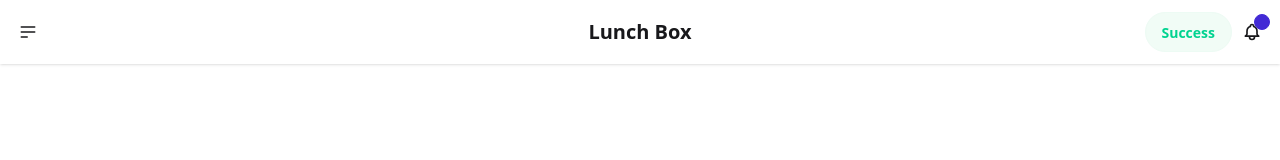
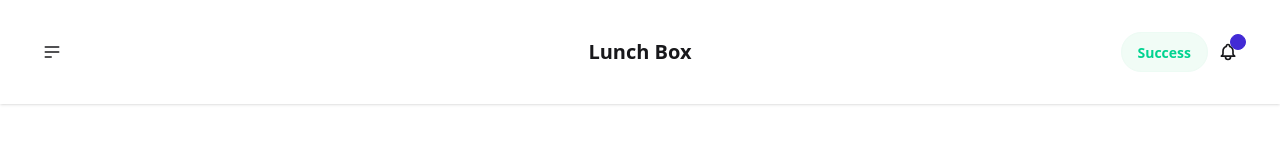
Before and after one commit to AurellGhania/Lunch-Box, a plain HTML site: page indexxx.html in a window 1280 px wide. Shown: the top 160 px of the page. Drawn offline with nearby package versions, Linux system fonts and the light colour scheme.

Commit message:
change padding in indexxx

```diff
--- a/indexxx.html
+++ b/indexxx.html
@@ -8,7 +8,7 @@
     <title>Document</title>
 </head>
 <body>
-    <div class="navbar bg-base-100 shadow-sm">
+    <div class="navbar bg-base-100 shadow-sm p-8">
   <div class="navbar-start">
     <div class="dropdown">
       <div tabindex="0" role="button" class="btn btn-ghost btn-circle">
```
